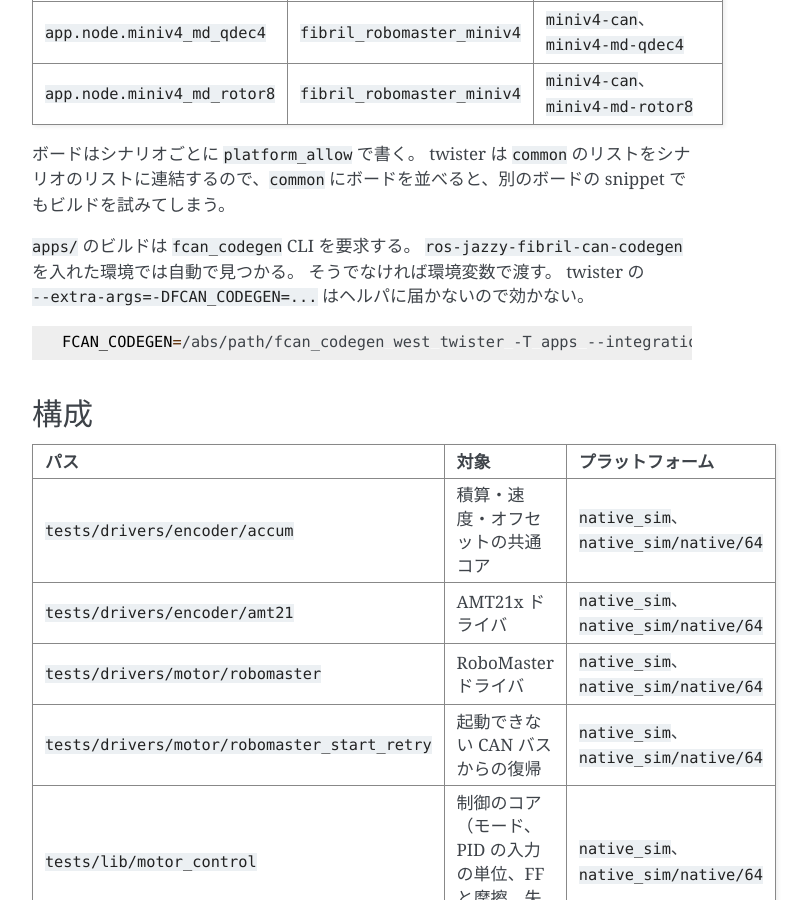
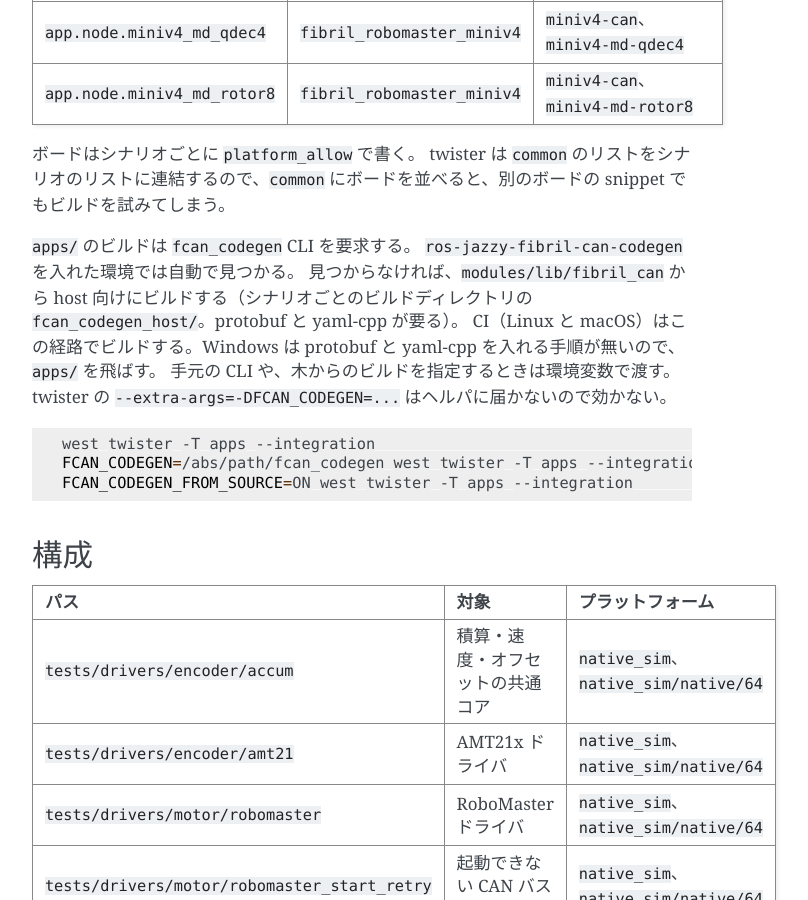
Before and after one commit to ForteFibre/fibril_zephyr, a Sphinx documentation site: the page built from doc/testing.md, in a window 1280 px wide and 900 px high, scrolled down 928 px. Shown: the whole window, without its empty margins (388-1196 px from the left). Built offline with Sphinx 7.4.7, drawn with Linux system fonts in a browser that asks for light colours.

Commit message:
docs: fcan_codegen を fibril_can の木からビルドする経路と Mac の手順を書く
README、CLAUDE.md、doc/apps.md、doc/testing.md、doc/overview.md、apps/node/sample.yaml に、
deb が無ければ木からビルドすること、要る依存（protobuf、yaml-cpp）、
FCAN_CODEGEN_FROM_SOURCE の使いどころを書く。README の固定の版（v0.3.7）も直す。

Co-Authored-By: Claude Opus 5.5 <noreply@anthropic.com>

````diff
--- a/doc/testing.md
+++ b/doc/testing.md
@@ -43,11 +43,15 @@ twister は `common` のリストをシナリオのリストに連結するの
 
 `apps/` のビルドは `fcan_codegen` CLI を要求する。
 `ros-jazzy-fibril-can-codegen` を入れた環境では自動で見つかる。
-そうでなければ環境変数で渡す。
+見つからなければ、`modules/lib/fibril_can` から host 向けにビルドする（シナリオごとのビルドディレクトリの `fcan_codegen_host/`。protobuf と yaml-cpp が要る）。
+CI（Linux と macOS）はこの経路でビルドする。Windows は protobuf と yaml-cpp を入れる手順が無いので、`apps/` を飛ばす。
+手元の CLI や、木からのビルドを指定するときは環境変数で渡す。
 twister の `--extra-args=-DFCAN_CODEGEN=...` はヘルパに届かないので効かない。
 
 ```shell
-FCAN_CODEGEN=/abs/path/fcan_codegen west twister -T apps --integration
+west twister -T apps --integration                                         # 見つからなければ木からビルドする
+FCAN_CODEGEN=/abs/path/fcan_codegen west twister -T apps --integration     # 手元の CLI を使う
+FCAN_CODEGEN_FROM_SOURCE=ON west twister -T apps --integration             # deb があっても木からビルドする
 ```
 
 ## 構成
````
Also changed, not shown: CLAUDE.md (+3 -2 lines), README.md (+11 -2 lines), doc/apps.md (+8 -1 lines), doc/overview.md (+3 -2 lines), 1 other file.
